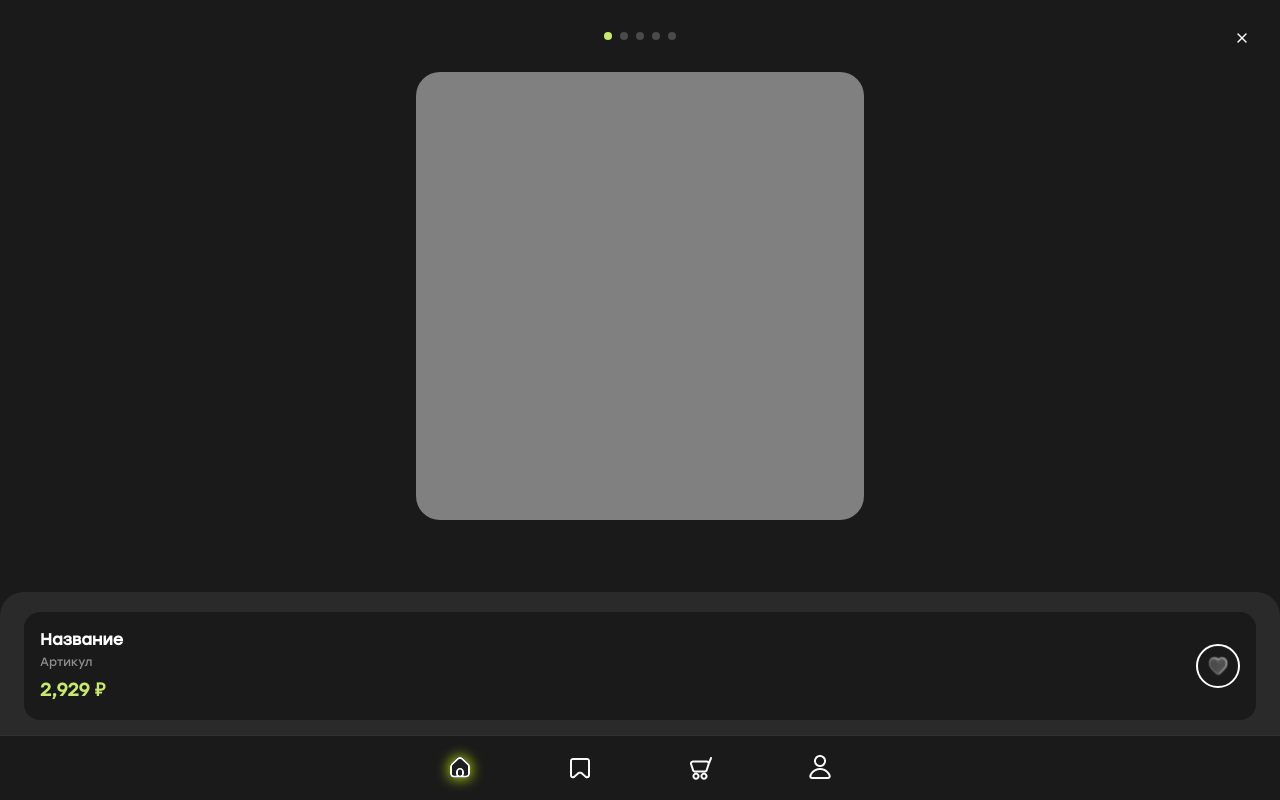
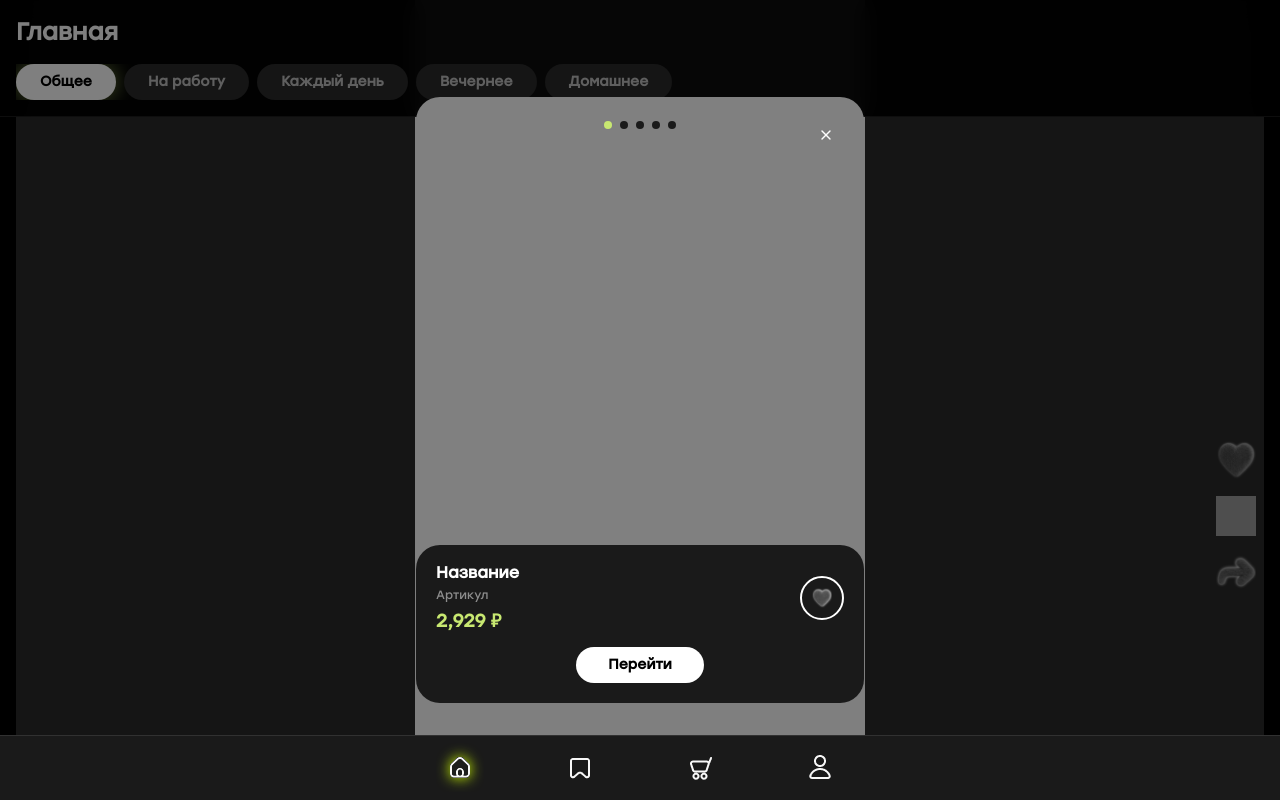
Before and after one commit to NPtow/outfit-alchemy-flow, a React (Vite) app: page / in a window 1280 px wide. Both pictures are taken after a click on the button 1236 px from the left and 516 px from the top of the page. Built offline with nearby package versions, Linux system fonts and the light colour scheme; no server answers; grey boxes are pictures that could not be loaded; the HTML template or start-up script is replaced by a standard one.

Commit message:
Update carousel to match screenshot

```diff
--- a/src/components/ItemCarousel.tsx
+++ b/src/components/ItemCarousel.tsx
@@ -93,7 +93,12 @@ export const ItemCarousel = ({
   };
 
   return (
-    <div className="fixed inset-0 z-50 bg-[#1a1a1a]">
+    <div className="fixed inset-0 z-50 flex items-center justify-center p-4">
+      {/* Backdrop */}
+      <div className="absolute inset-0 bg-black/50" onClick={onClose} />
+
+      {/* Modal content */}
+      <div className="relative w-full max-w-md bg-[#808080] rounded-3xl overflow-hidden">
         {/* Close button */}
         <Button
           variant="ghost"
@@ -104,17 +109,8 @@ export const ItemCarousel = ({
           <X className="w-6 h-6" />
         </Button>
 
-      <div className="h-full flex flex-col">
-        {/* Item image */}
-        <div
-          className="flex-1 flex items-center justify-center p-6"
-          onTouchStart={handleTouchStart}
-          onTouchMove={handleTouchMove}
-          onTouchEnd={handleTouchEnd}
-        >
-          <div className="relative w-full max-w-md">
-            {/* Dots indicator - above image */}
-            <div className="absolute -top-10 left-1/2 -translate-x-1/2 flex gap-2 z-10">
+        {/* Dots indicator */}
+        <div className="absolute top-6 left-1/2 -translate-x-1/2 flex gap-2 z-10">
           {items.map((_, index) => (
             <button
               key={index}
@@ -125,15 +121,20 @@ export const ItemCarousel = ({
                 className={`rounded-full transition-all ${
                   index === currentIndex
                     ? 'w-2 h-2 bg-[#C8E871]'
-                        : 'w-2 h-2 bg-[#4a4a4a]'
+                    : 'w-2 h-2 bg-[#1a1a1a]'
                 }`}
               />
             </button>
           ))}
         </div>
 
-            {/* Image container */}
-            <div className="w-full aspect-square bg-[#808080] rounded-3xl overflow-hidden flex items-center justify-center p-8">
+        {/* Item image */}
+        <div
+          className="w-full aspect-square flex items-center justify-center p-12 pt-16"
+          onTouchStart={handleTouchStart}
+          onTouchMove={handleTouchMove}
+          onTouchEnd={handleTouchEnd}
+        >
           {currentItem.image && (
             <img
               src={currentItem.image}
@@ -142,17 +143,15 @@ export const ItemCarousel = ({
             />
           )}
         </div>
-          </div>
-        </div>
 
         {/* Item details */}
-        <div className="bg-[#2a2a2a] rounded-t-3xl px-6 pt-5 pb-6">
-          <div className="bg-[#1a1a1a] rounded-2xl p-4 flex items-center justify-between mb-4">
+        <div className="bg-[#1a1a1a] rounded-t-3xl px-5 pt-4 pb-5">
+          <div className="flex items-center justify-between mb-3">
             <div className="flex-1">
               <h3 className="text-base font-stolzl font-semibold text-white mb-0.5">
                 Название
               </h3>
-              <p className="text-xs text-white/50 font-stolzl mb-1.5">
+              <p className="text-xs text-white/50 font-stolzl mb-1">
                 Артикул
               </p>
               <p className="text-lg font-stolzl font-bold text-[#C8E871]">
@@ -175,7 +174,7 @@ export const ItemCarousel = ({
           {/* Shop button */}
           <button
             onClick={() => window.open(currentItem.shopUrl, '_blank')}
-            className="w-auto mx-auto block bg-white text-black font-stolzl font-semibold py-2.5 px-8 rounded-full hover:bg-white/90 transition-colors text-sm"
+            className="w-auto mx-auto block bg-white text-black font-stolzl font-semibold py-2 px-8 rounded-full hover:bg-white/90 transition-colors text-sm"
           >
             Перейти
           </button>
```
Lines whose indentation alone changed are shown as unchanged.
